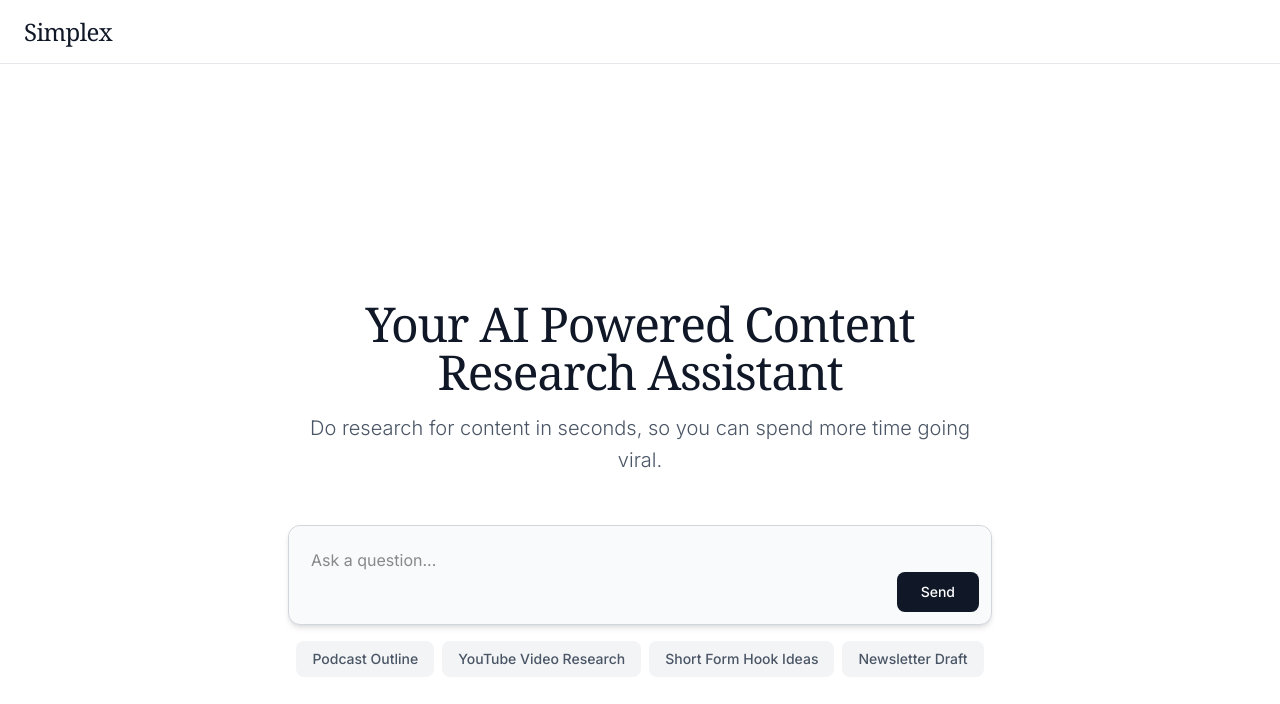
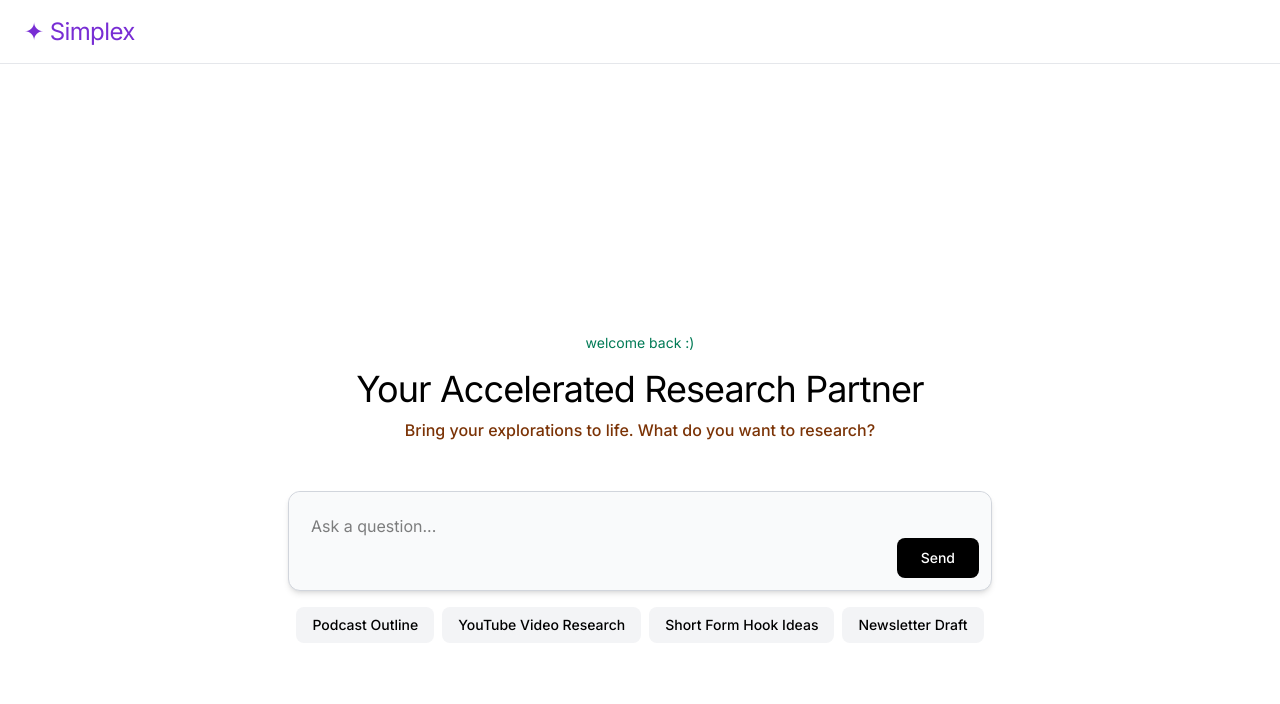
Before and after one commit to dhanyamd/simplex, a Next.js app: page / in a window 1280 px wide. Shown: the top 704 px of the page. Built offline with nearby package versions, Linux system fonts and the light colour scheme.

Commit message:
beautiful ui ready

```diff
--- a/src/app/page.tsx
+++ b/src/app/page.tsx
@@ -55,7 +55,7 @@ interface SuggestionType {
 const TopBar = () => {
   return (
     <div className="fixed top-0 left-0 right-0 h-16 bg-white border-b border-gray-200 flex items-center px-6 z-50">
-      <h1 className="text-2xl font-serif text-gray-900 tracking-tight">Simplex</h1>
+      <h1 className="text-2xl font-mono text-[#782dd4] tracking-tight">&#10022; Simplex </h1>
     </div>
   );
 };
@@ -317,11 +317,11 @@ export default function Home() {
                 exit={{ opacity: 0, y: -50 }}
                 transition={{ duration: 0.3 }}
               >
-                <div className="text-center mb-12">
-
-                  <h1 className="text-5xl font-serif text-gray-900 mb-4 tracking-tight">Your AI Powered Content Research Assistant</h1>
-                  <p className="text-xl text-gray-600 font-light max-w-2xl mx-auto leading-relaxed">
-                    Do research for content in seconds, so you can spend more time going viral.
+                <div className="text-center mb-12 text-emerald-700">
+                  <p className='text-sm pb-4'>welcome back :)</p>
+                  <h1 className="text-4xl min-w-5xl font-mono text-black mb-2 tracking-tight">Your Accelerated Research Partner</h1>
+                  <p className="text-md text-amber-900 font-medium max-w-2xl mx-auto leading-relaxed">
+                    Bring your explorations to life. What do you want to research?
                   </p>
                 </div>
                 <form onSubmit={handleSubmit} className="w-full max-w-[704px] mx-4">
@@ -330,7 +330,7 @@ export default function Home() {
                       value={input}
                       onChange={(e) => setInput(e.target.value)}
                       placeholder="Ask a question..."
-                      className="w-full p-5 pr-32 rounded-xl border-2 border-transparent focus:border-gray-900 focus:shadow-lg focus:outline-none resize-none h-[92px] bg-gray-50 transition-all duration-200"
+                      className="w-full p-5 pr-32  text-black rounded-xl border-2 border-transparent focus:border-gray-900 focus:shadow-lg focus:outline-none resize-none h-[92px] bg-gray-50 transition-all duration-200"
                       onKeyDown={(e) => {
                         if (e.key === 'Enter' && !e.shiftKey) {
                           e.preventDefault();
@@ -342,7 +342,7 @@ export default function Home() {
                       <button
                         type="submit"
                         disabled={isLoading}
-                        className="px-6 py-2.5 bg-gray-900 text-white rounded-lg hover:bg-gray-800 disabled:opacity-50 disabled:cursor-not-allowed text-sm font-medium relative overflow-hidden group"
+                        className="px-6 py-2.5 bg-black text-white rounded-lg hover:bg-black disabled:opacity-50 disabled:cursor-not-allowed text-sm font-medium relative overflow-hidden group"
                       >
                         <span className="relative z-10">{isLoading ? 'Thinking...' : 'Send'}</span>
                         <div className="absolute inset-0 bg-gradient-to-r from-transparent via-white/10 to-transparent group-hover:via-white/15 translate-x-[-100%] group-hover:translate-x-[100%] transition-transform duration-1000"></div>
@@ -358,8 +358,8 @@ export default function Home() {
                         onClick={() => handleSuggestionClick(suggestion)}
                         className={`px-4 py-2 rounded-lg text-sm font-medium transition-all duration-200 ${
                           selectedSuggestion === suggestion.label
-                            ? 'bg-gray-900 text-white'
-                            : 'bg-gray-100 text-gray-600 hover:bg-gray-200'
+                            ? 'bg-black text-white'
+                            : 'bg-gray-100 text-black hover:bg-gray-200'
                         }`}
                       >
                         {suggestion.label}
@@ -379,7 +379,7 @@ export default function Home() {
                   <div key={index} className="pt-8 border-b border-gray-200 last:border-0">
                     {/* Query */}
                     <div className="mb-8">
-                      <p className="text-lg text-gray-800">
+                      <p className="text-lg text-black">
                         {section.query}
                       </p>
                     </div>
@@ -732,12 +732,12 @@ export default function Home() {
       {hasSubmitted && (
         <div className="fixed bottom-6 left-0 right-0 flex justify-center">
           <form onSubmit={handleSubmit} className="w-full max-w-[704px] mx-4">
-            <div className="relative bg-gray-50 rounded-xl shadow-md border border-gray-300">
+            <div className="relative bg-gray-50 text-black rounded-xl shadow-md border border-gray-300">
               <textarea
                 value={input}
                 onChange={(e) => setInput(e.target.value)}
                 placeholder="Ask a question..."
-                className="w-full p-5 pr-32 rounded-xl border-2 border-transparent focus:border-gray-900 focus:shadow-lg focus:outline-none resize-none h-[92px] bg-gray-50 transition-all duration-200"
+                className="w-full p-5 pr-32 text-black rounded-xl  border-2 border-transparent focus:border-gray-900 focus:shadow-lg focus:outline-none resize-none h-[92px] transition-all duration-200"
                 onKeyDown={(e) => {
                   if (e.key === 'Enter' && !e.shiftKey) {
                     e.preventDefault();
```
